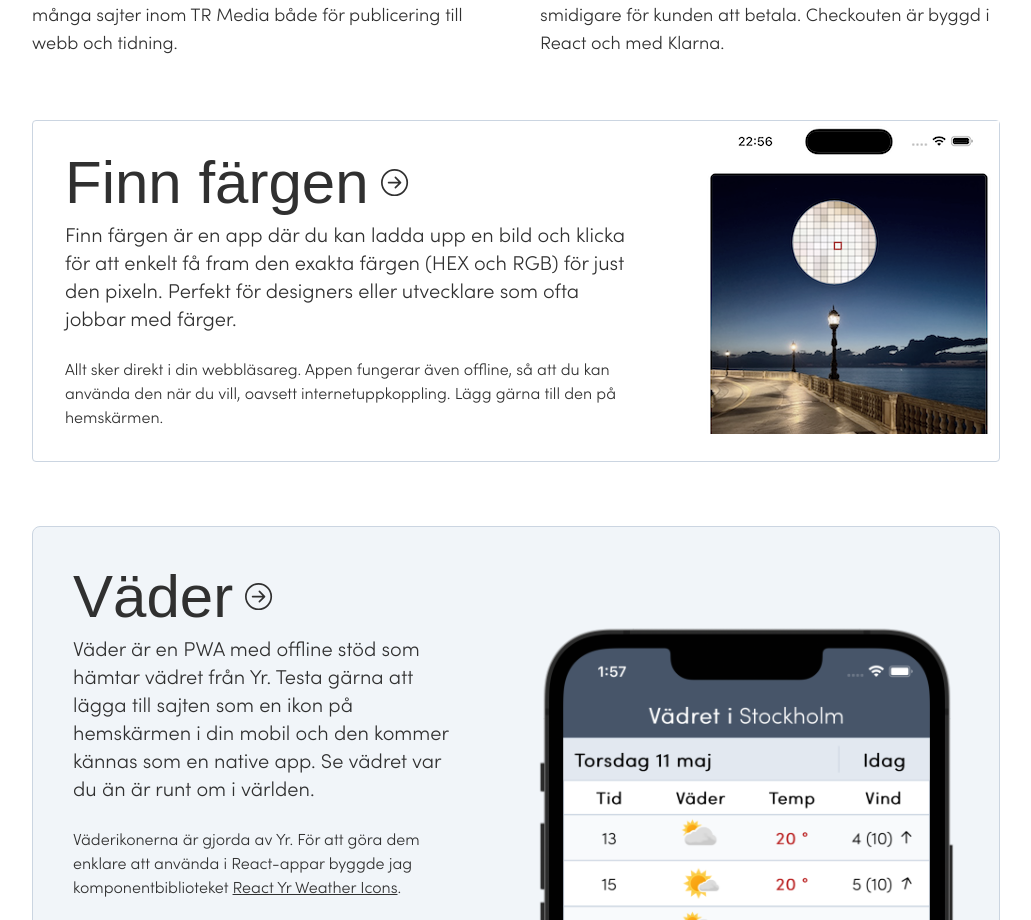
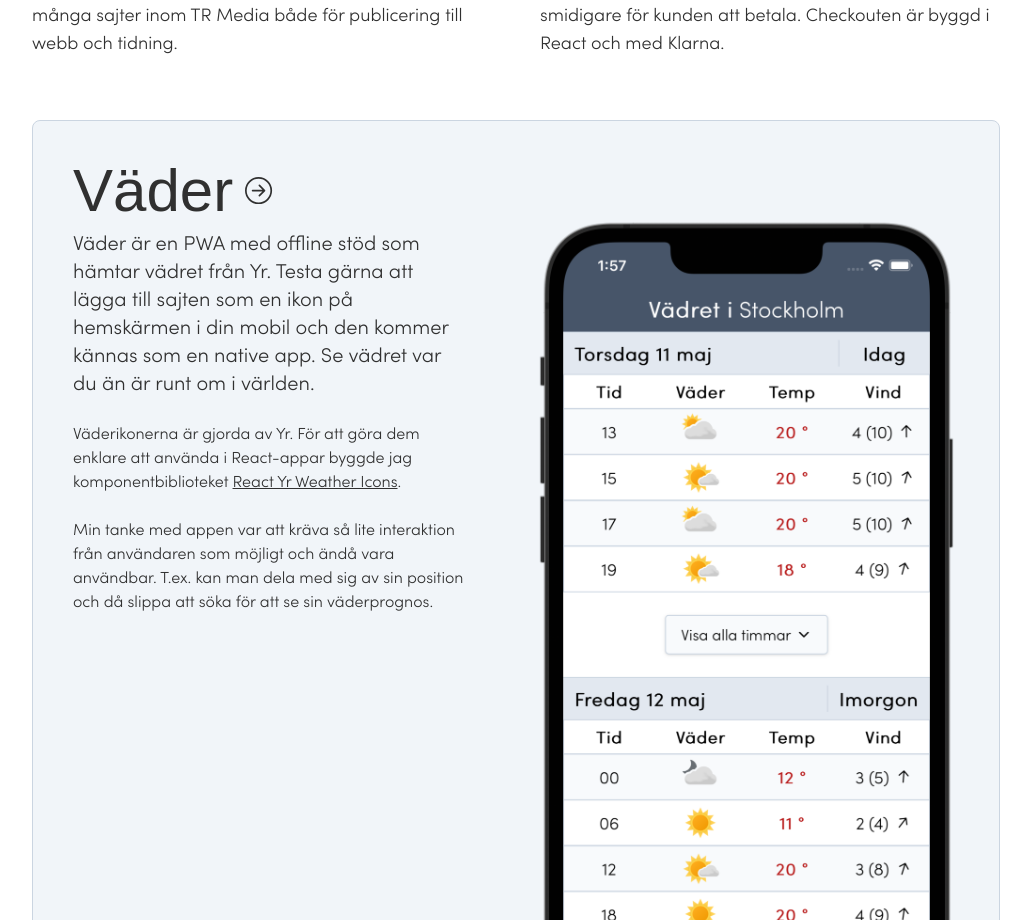
Before and after one commit to patrikhultgren/hultgren-development-ab, a React (Create React App) app: page / in a window 1280 px wide. Shown: the part 1162-2082 px from the top of the page, without its empty margins (224-1255 px from the left). Built offline with nearby package versions, Linux system fonts and the light colour scheme; a web font is replaced by a local one.

Commit message:
fix: remove imagepickcolor project

```diff
--- a/src/components/Projects/index.tsx
+++ b/src/components/Projects/index.tsx
@@ -43,40 +43,6 @@ export default function Projects() {
             </article>
           ))}
         </div>
-        <article className="flex flex-col lg:flex-row border border-slate-300 mt-16 rounded">
-          <div className="p-8 pr-16">
-            <div>
-              <h2 className="font-karma text-2xl md:text-6xl">
-                <a
-                  href="https://www.imagepickcolor.com"
-                  className="flex items-center"
-                >
-                  Finn färgen <ArrowRight className="ml-3" />
-                </a>
-              </h2>
-              <p className="text-xl mt-2">
-                Finn färgen är en app där du kan ladda upp en bild och klicka
-                för att enkelt få fram den exakta färgen (HEX och RGB) för just
-                den pixeln. Perfekt för designers eller utvecklare som ofta
-                jobbar med färger.
-              </p>
-              <p className="mt-6">
-                Allt sker direkt i din webbläsareg. Appen fungerar även offline,
-                så att du kan använda den när du vill, oavsett
-                internetuppkoppling. Lägg gärna till den på hemskärmen.
-              </p>
-            </div>
-          </div>
-          <div className="w-[300px] shrink-0 mx-auto">
-            <a href="https://www.imagepickcolor.com">
-              <img
-                src={`/imagepickcolor.png`}
-                alt="Finn färgen webbapp"
-                className="w-full grayscale-[50%] transition-all"
-              />
-            </a>
-          </div>
-        </article>
         {largeProjects.map((project) => (
           <article
             key={project.key}
```
Also changed, not shown: public/imagepickcolor.png (deleted).
